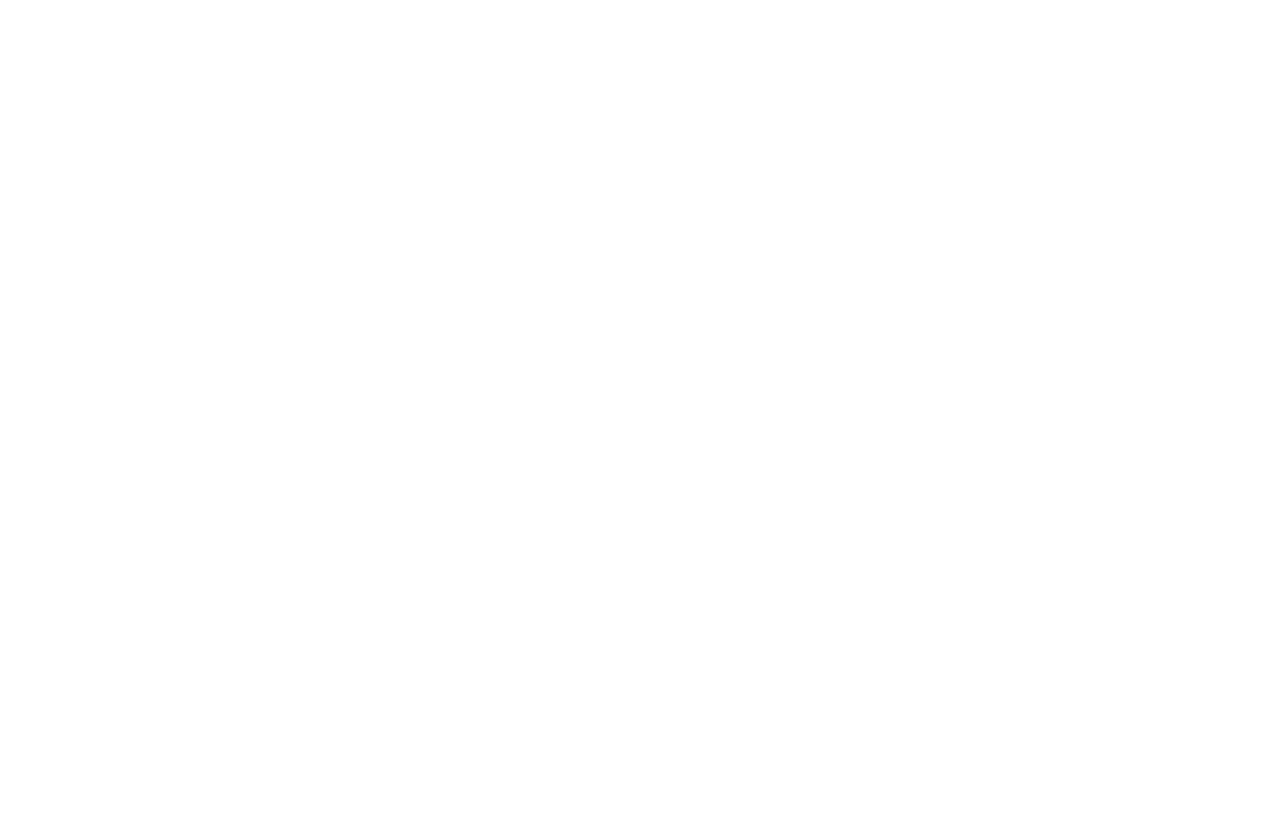
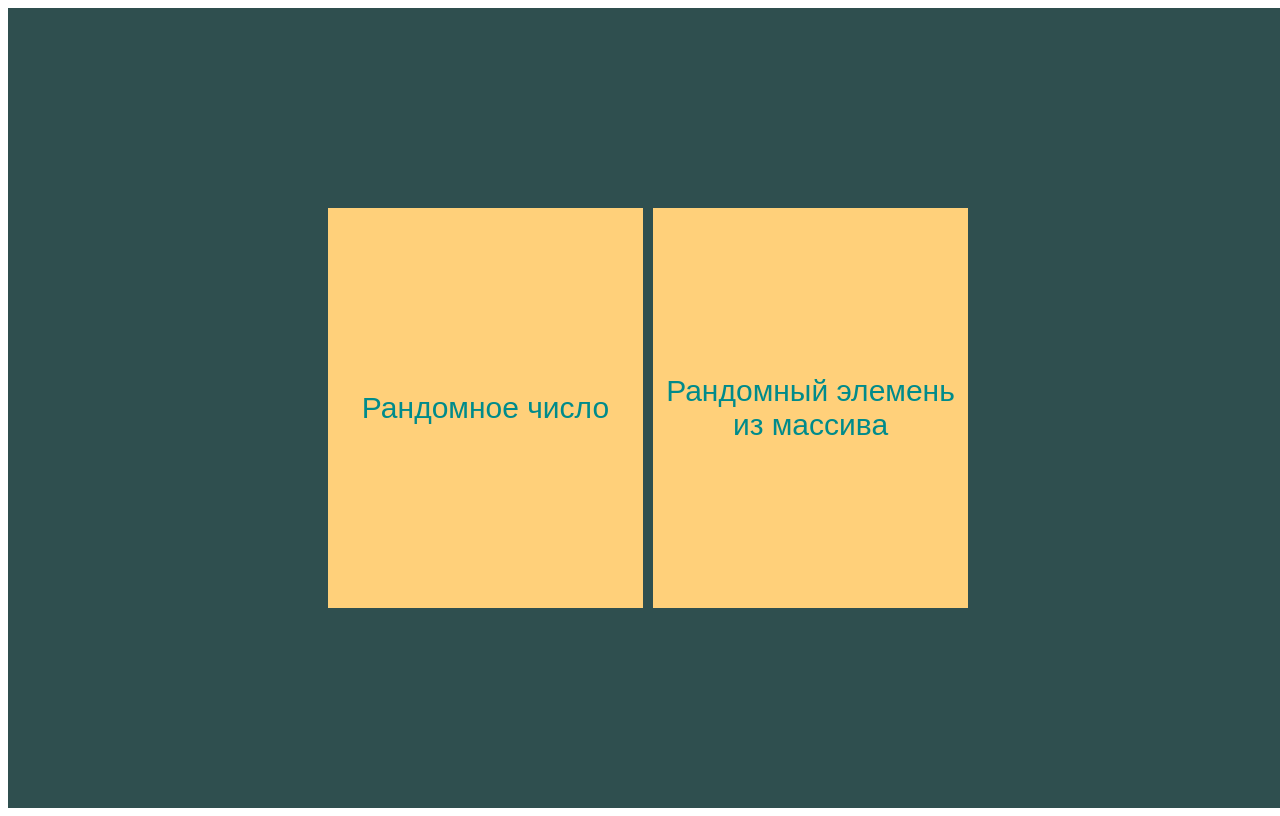
Before and after one commit to ITSserge/Randomizer, a plain HTML site: page index.html in a window 1280 px wide. Drawn offline with Linux system fonts and the light colour scheme.

Commit message:
add style and base markup

```diff
--- a/index.html
+++ b/index.html
@@ -2,9 +2,16 @@
 <html lang="en">
 <head>
     <meta charset="UTF-8">
+    <link rel="stylesheet" href="style.css">
     <title>Randomizer</title>
 </head>
 <body>
+<div class="wrapper">
+    <div class="box-choose-type">
+        <button class="box-choose-type__btn">Рандомное число</button>
+        <button class="box-choose-type__btn">Рандомный элемень из массива</button>
+    </div>
+</div>
 <script src="app.js"></script>
 </body>
 </html>
--- /dev/null
+++ b/style.css
@@ -0,0 +1,39 @@
+body {
+    width: 100%;
+    height: 100vh;
+}
+.wrapper {
+    width: 100%;
+    height: 100%;
+
+    display: flex;
+    justify-content: center;
+    align-items: center;
+    background-color: darkslategrey;
+}
+
+.box-choose-type {
+    width: 50%;
+    height: 50%;
+
+    display: flex;
+    gap: 10px;
+}
+.box-choose-type__btn {
+    width: 50%;
+    height: 100%;
+    background-color: #FFD07A;
+    font-size: 30px;
+    color: darkcyan;
+
+    transition: opacity .25s;
+
+    /* Reset */
+    padding: 10px;
+    margin: 0;
+    border: none;
+}
+.box-choose-type__btn:hover {
+    cursor: pointer;
+    opacity: .7;
+}
```
